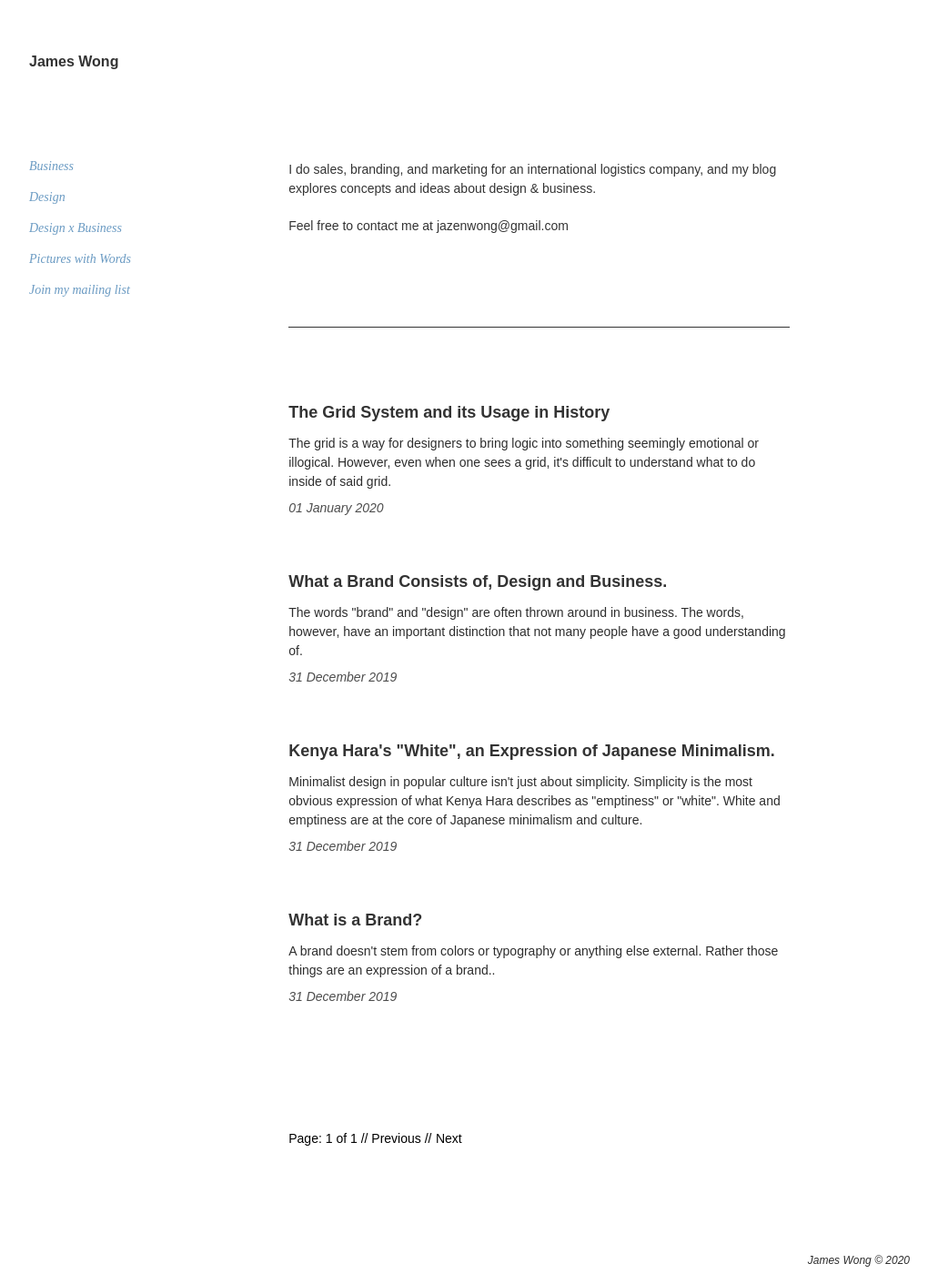
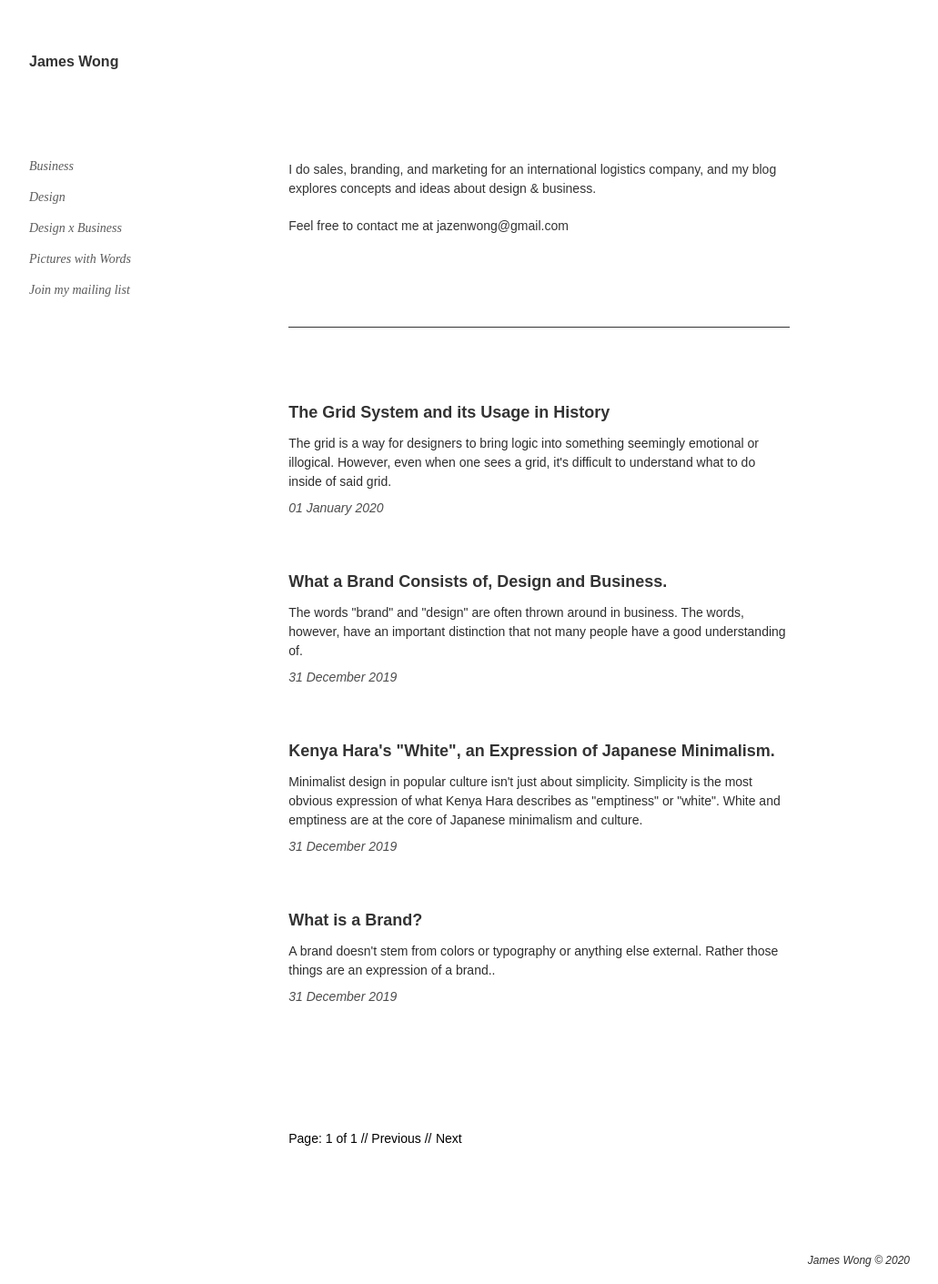
Before and after one commit to jazenwong/wong-blog, a Jekyll site: the page built from index.html, in a window 1280 px wide. Shown: the whole page at 91% size, without its empty margins (124-1155 px from the left). Built offline with Jekyll 4.4.1, drawn with Linux system fonts in a browser that asks for light colours; some web fonts are replaced; the list of posts is cut into pages by our own code.

Commit message:
typography

```diff
--- a/assets/css/styles.css
+++ b/assets/css/styles.css
@@ -188,7 +188,7 @@
 
 nav h2 a ,
 nav h2 a:visited {
-	color: SteelBlue;
+
 }
 
 nav h2 a:hover {
@@ -309,7 +309,7 @@
 }
 
 .picturelayout p {
-	font-size: 14px;
+	font-size: 12px;
 	font-style: italic;
 }
 
```
